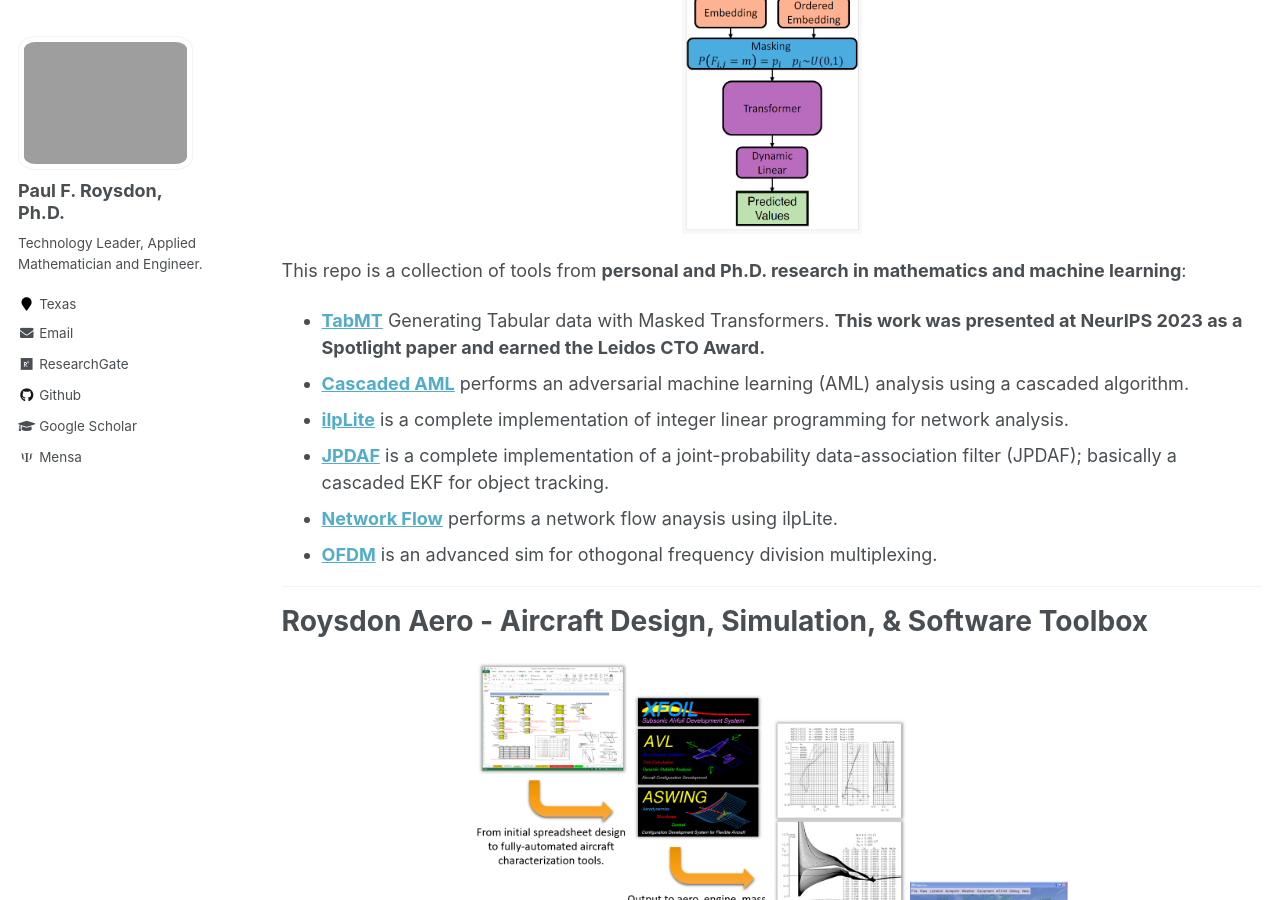
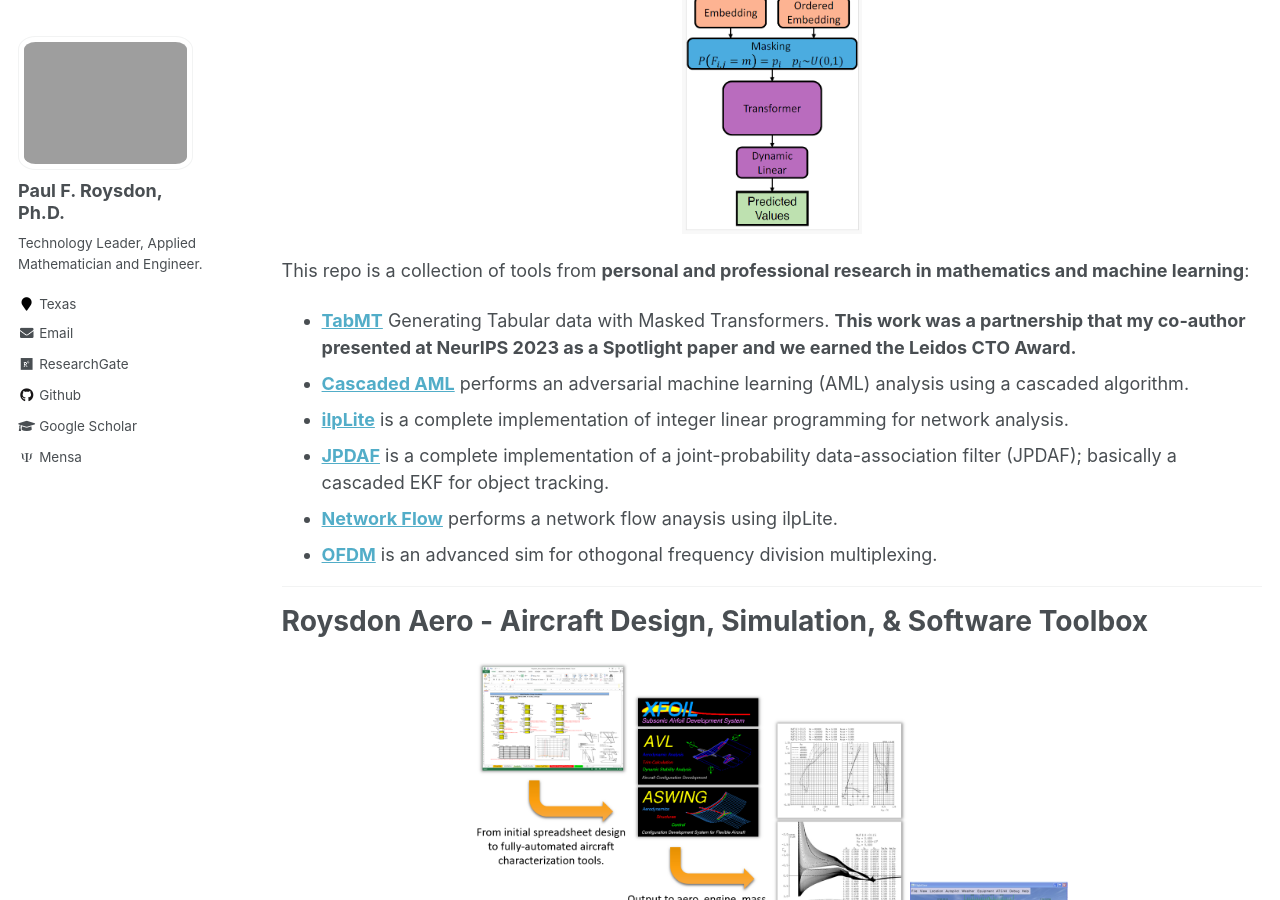
Before and after one commit to pfroysdon/pfroysdon.github.io, a Jekyll site: the page built from _pages/projects.md, in a window 1280 px wide and 900 px high, scrolled down 484 px. Built offline with Jekyll 4.4.1, drawn with Linux system fonts in a browser that asks for light colours; some web fonts are replaced.

Commit message:
Update projects.md

```diff
--- a/_pages/projects.md
+++ b/_pages/projects.md
@@ -19,8 +19,8 @@ Note: **Most projects require a password to access the source code**, while othe
 	<img width="180" img src="/images/masked_transformer.png">
 </p>
 
-This repo is a collection of tools from **personal and Ph.D. research in mathematics and machine learning**:
-- [**TabMT**](https://github.com/pfroysdon/projects/blob/main/applied_math/tabmt) Generating Tabular data with Masked Transformers. **This work was presented at NeurIPS 2023 as a Spotlight paper and earned the Leidos CTO Award.**
+This repo is a collection of tools from **personal and professional research in mathematics and machine learning**:
+- [**TabMT**](https://github.com/pfroysdon/projects/blob/main/applied_math/tabmt) Generating Tabular data with Masked Transformers. **This work was a partnership that my co-author presented at NeurIPS 2023 as a Spotlight paper and we earned the Leidos CTO Award.**
 - [**Cascaded AML**](https://github.com/pfroysdon/projects/blob/main/applied_math/cascaded_aml) performs an adversarial machine learning (AML) analysis using a cascaded algorithm.
 - [**ilpLite**](https://github.com/pfroysdon/projects/blob/main/applied_math/ilp_lite) is a complete implementation of integer linear programming for network analysis.
 - [**JPDAF**](https://github.com/pfroysdon/projects/blob/main/applied_math/jpdaf) is a complete implementation of a joint-probability data-association filter (JPDAF); basically a cascaded EKF for object tracking.
```
